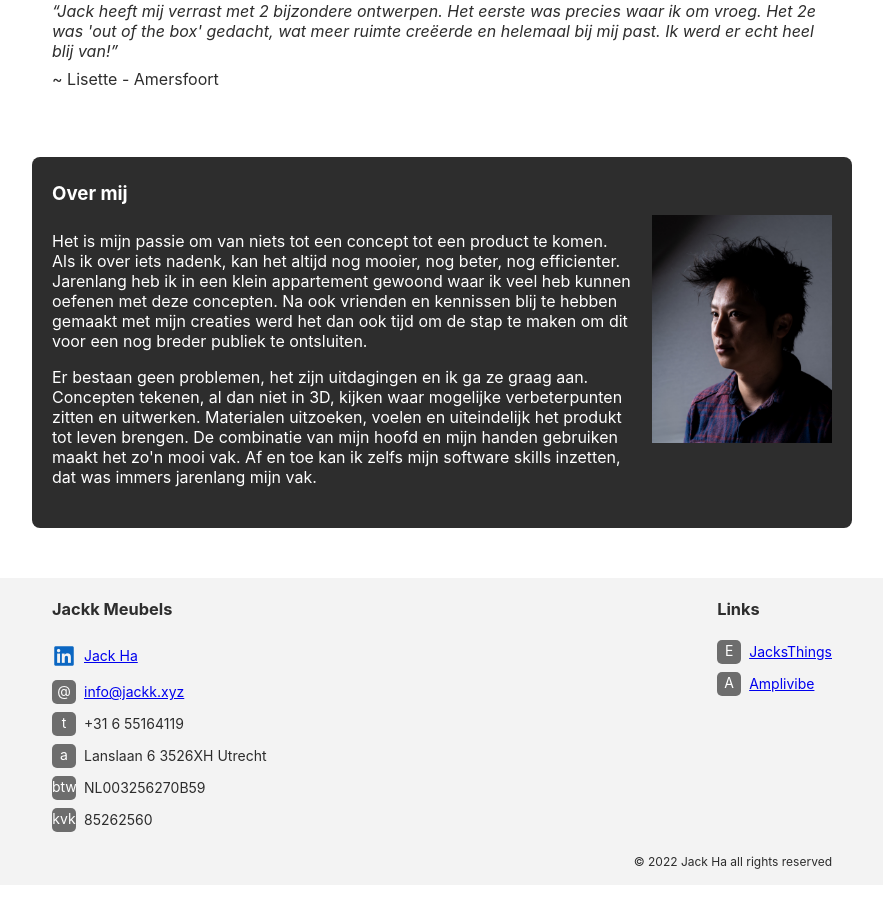
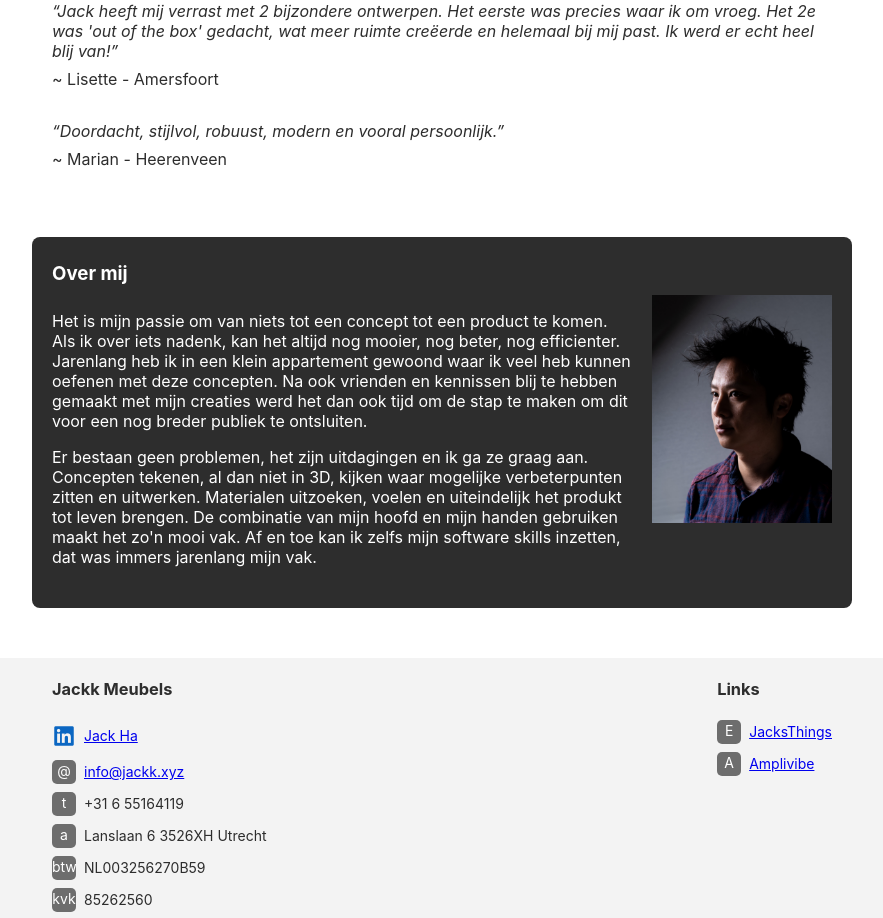
Before and after one commit to jackha/jackk-site, a React (Create React App) app: page / in a window 1280 px wide. Shown: the part 1040-1958 px from the top of the page, without its empty margins (198-1081 px from the left). Before the commit the page ends 1925 px from the top, so only its background shows below. Built offline with nearby package versions, Linux system fonts and the light colour scheme.

Commit message:
Added testimonial summary to main page

```diff
--- a/src/components/Testimonials/Testimonials.js
+++ b/src/components/Testimonials/Testimonials.js
@@ -15,6 +15,10 @@ const testimonials = () => {
           <div className='testimonial'>“Jack heeft mij verrast met 2 bijzondere ontwerpen. Het eerste was precies waar ik om vroeg. Het 2e was 'out of the box' gedacht, wat meer ruimte creëerde en helemaal bij mij past. Ik werd er echt heel blij van!”</div>
           <div className='testimonialname'>~ Lisette - Amersfoort</div>
         </div>
+        <div className={`${classes.row} ${classes.block} site-contents` }>
+          <div className='testimonial'>“Doordacht, stijlvol, robuust, modern en vooral persoonlijk.”</div>
+          <div className='testimonialname'>~ Marian - Heerenveen</div>
+        </div>
       </div>
     </React.Fragment>
   )
```
